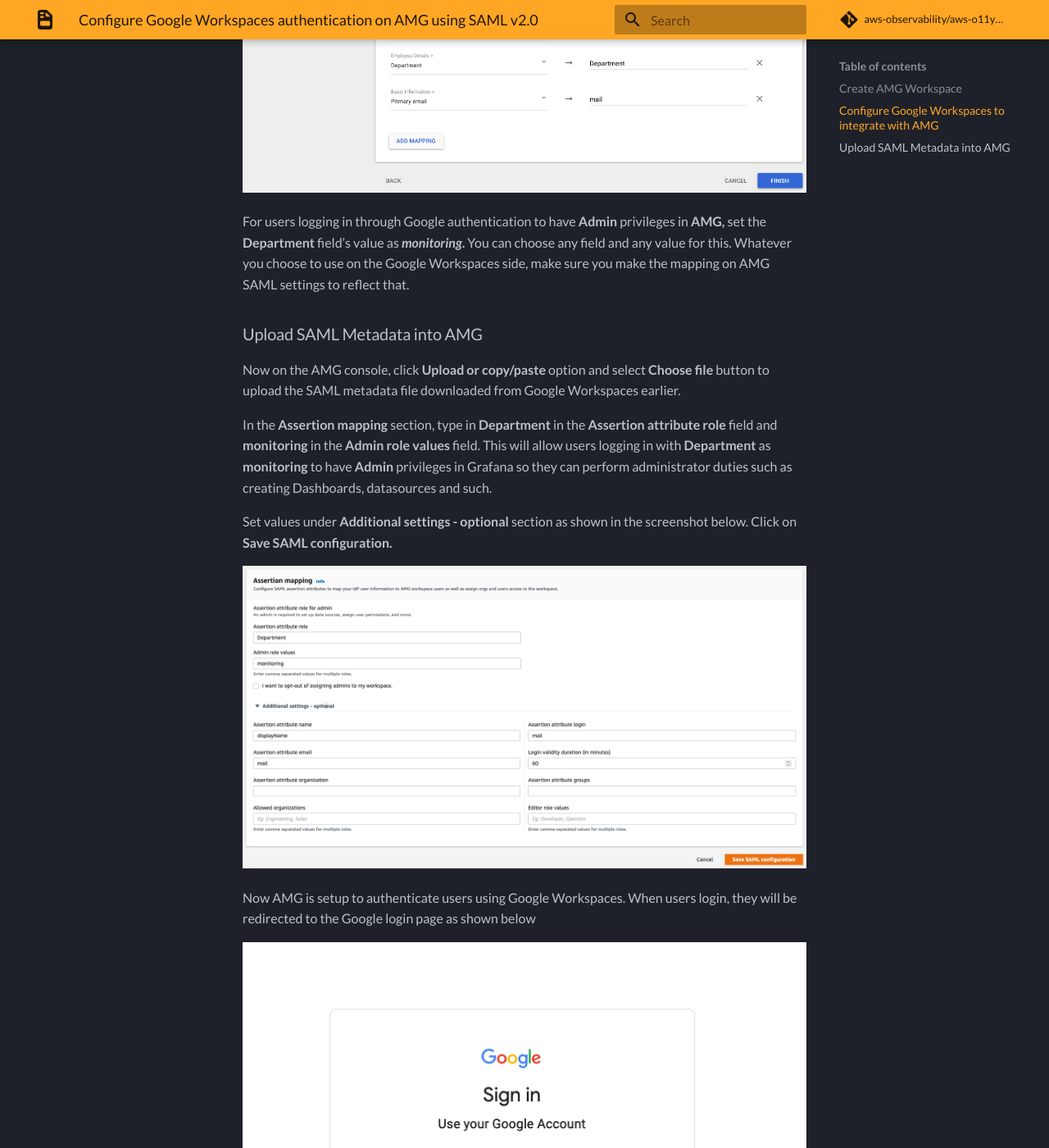
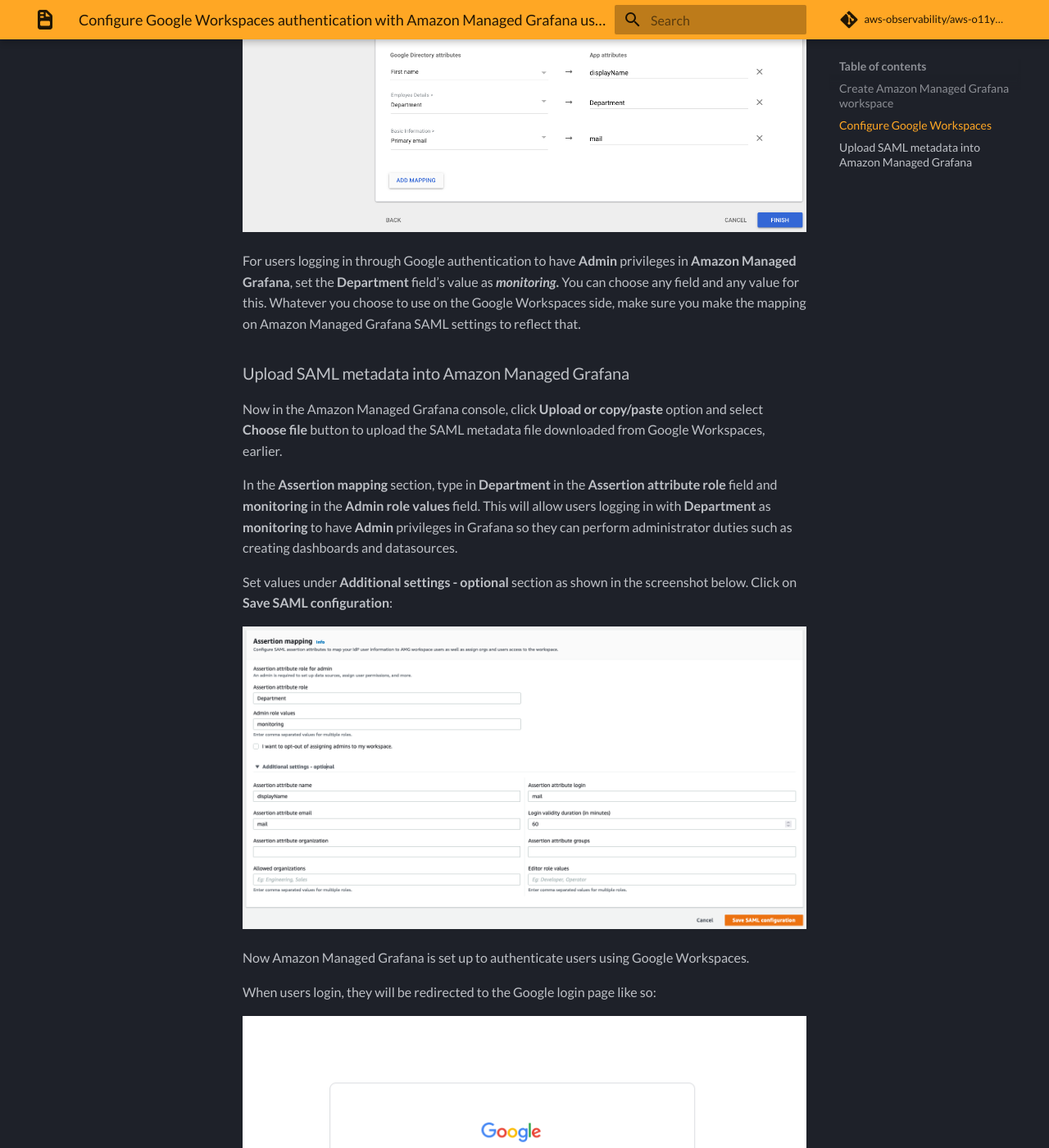
Before and after one commit to aws-observability/aws-o11y-recipes, an MkDocs documentation site: the page built from docs/recipes/amg-google-auth-saml.md, in a window 1280 px wide and 1400 px high, scrolled down 5747 px. Shown: the whole window at 82% size. Built offline with MkDocs 1.6.1 and Material for MkDocs 9.7.7, drawn with Linux system fonts in a browser that asks for light colours; some web fonts are replaced; comment, search, counter and statistics services are not loaded; some of the changed text lies outside the part shown.

Commit message:
fixes Google SAML recipe re GA name

```diff
--- a/docs/recipes/amg-google-auth-saml.md
+++ b/docs/recipes/amg-google-auth-saml.md
@@ -1,27 +1,39 @@
-# Configure Google Workspaces authentication on AMG using SAML v2.0
+# Configure Google Workspaces authentication with Amazon Managed Grafana using SAML
 
-In this guide, we will walk through how you can setup Google Workspaces as an Identity provider for Amazon Managed Grafana (AMG) using SAML v2.0 protocol. In order to follow this guide you need to create a paid [Google Workspaces](https://workspace.google.com/) account in addition to having an [AMG workspace](https://docs.aws.amazon.com/grafana/latest/userguide/getting-started-with-AMG.html#AMG-getting-started-workspace) created.
+In this guide, we will walk through how you can setup Google Workspaces as an
+identity provider (IdP) for Amazon Managed Grafana using SAML v2.0 protocol.
 
-### Create AMG Workspace
+In order to follow this guide you need to create a paid [Google Workspaces][google-workspaces]
+account in addition to having an [Amazon Managed Grafana workspace][amg-ws] created.
 
-Login to the AMG console and click **Create workspace.** In the following screen, provide a workspace name as shown below. Click **Next**
+### Create Amazon Managed Grafana workspace
+
+Log into the Amazon Managed Grafana console and click **Create workspace.** In the following screen,
+provide a workspace name as shown below. Then click **Next**:
 
 ![Create Workspace - Specify workspace details](../images/amg-saml-google-auth/1.png)
 
-In the **Configure settings** page, select **Security Assertion Markup Language (SAML)** option so you can configure a SAML based Identity Provider for users to login.
+In the **Configure settings** page, select **Security Assertion Markup Language (SAML)**
+option so you can configure a SAML based Identity Provider for users to log in:
 
 ![Create Workspace - Configure settings](../images/amg-saml-google-auth/2.png)
 
-Select the data sources you want to choose and click **Next**
+Select the data sources you want to choose and click **Next**:
 ![Create Workspace - Permission settings](../images/amg-saml-google-auth/3.png)
-Click on **Create workspace** button in the **Review and create** screen.
+
+Click on **Create workspace** button in the **Review and create** screen:
 ![Create Workspace - Review settings](../images/amg-saml-google-auth/4.png)
 
-This will create a new AMG workspace as shown below.
+This will create a new Amazon Managed Grafana workspace as shown below:
+
 ![Create Workspace - Create AMG workspace](../images/amg-saml-google-auth/5.png)
-### Configure Google Workspaces to integrate with AMG
 
-Login to Google Workspaces with Super Admin permissions and go to **Web and mobile apps** under **Apps** section. Now click on **Add App** and select **Add custom SAML app.** Now give the app a name as shown below. Click **CONTINUE.**
+### Configure Google Workspaces
+
+Login to Google Workspaces with Super Admin permissions and go
+to **Web and mobile apps** under **Apps** section. There, click on **Add App**
+and select **Add custom SAML app.** Now give the app a name as shown below.
+Click **CONTINUE.**:
 
 ![Google Workspace - Add custom SAML app - App details](../images/amg-saml-google-auth/6.png)
 
@@ -30,7 +42,8 @@
 
 ![Google Workspace - Add custom SAML app - Download Metadata](../images/amg-saml-google-auth/7.png)
 
-On the next screen, you will see the ACS URL, Entity ID and Start URL fields. You can get the values for these fields from the AMG console.
+On the next screen, you will see the ACS URL, Entity ID and Start URL fields.
+You can get the values for these fields from the Amazon Managed Grafana console.
 
 Select **EMAIL** from the drop down in the **Name ID format** field and select **Basic Information > Primary email** in the **Name ID** field.
 
@@ -43,19 +56,29 @@
 
 ![Google Workspace - Add custom SAML app - Attribute mapping](../images/amg-saml-google-auth/10.png)
 
-For users logging in through Google authentication to have **Admin** privileges in **AMG,** set the **Department** field’s value as ***monitoring*.** You can choose any field and any value for this. Whatever you choose to use on the Google Workspaces side, make sure you make the mapping on AMG SAML settings to reflect that.
+For users logging in through Google authentication to have **Admin** privileges
+in **Amazon Managed Grafana**, set the **Department** field’s value as ***monitoring*.** You can choose any field and any value for this. Whatever you choose to use on the Google Workspaces side, make sure you make the mapping on Amazon Managed Grafana SAML settings to reflect that.
 
-### Upload SAML Metadata into AMG
+### Upload SAML metadata into Amazon Managed Grafana
 
- Now on the AMG console, click **Upload or copy/paste** option and select **Choose file** button to upload the SAML metadata file downloaded from Google Workspaces earlier.
+Now in the Amazon Managed Grafana console, click **Upload or copy/paste** option
+and select **Choose file** button to upload the SAML metadata file downloaded
+from Google Workspaces, earlier.
 
-In the **Assertion mapping** section, type in **Department** in the **Assertion attribute role** field and **monitoring** in the **Admin role values** field. This will allow users logging in with **Department** as **monitoring** to have **Admin** privileges in Grafana so they can perform administrator duties such as creating Dashboards, datasources and such.
+In the **Assertion mapping** section, type in **Department** in the
+**Assertion attribute role** field and **monitoring** in the **Admin role values** field.
+This will allow users logging in with **Department** as **monitoring** to
+have **Admin** privileges in Grafana so they can perform administrator duties
+such as creating dashboards and datasources.
 
-Set values under **Additional settings - optional** section as shown in the screenshot below. Click on **Save SAML configuration.**
+Set values under **Additional settings - optional** section as shown in the
+screenshot below. Click on **Save SAML configuration**:
 
 ![AMG SAML - Assertion mapping](../images/amg-saml-google-auth/11.png)
 
-Now AMG is setup to authenticate users using Google Workspaces. When users login, they will be redirected to the Google login page as shown below
+Now Amazon Managed Grafana is set up to authenticate users using Google Workspaces.
+
+When users login, they will be redirected to the Google login page like so:
 
 ![Google Workspace - Google sign in](../images/amg-saml-google-auth/12.png)
 
```
Also changed, not shown: other parts of docs/recipes/amg-google-auth-saml.md (+3 -0 lines).
